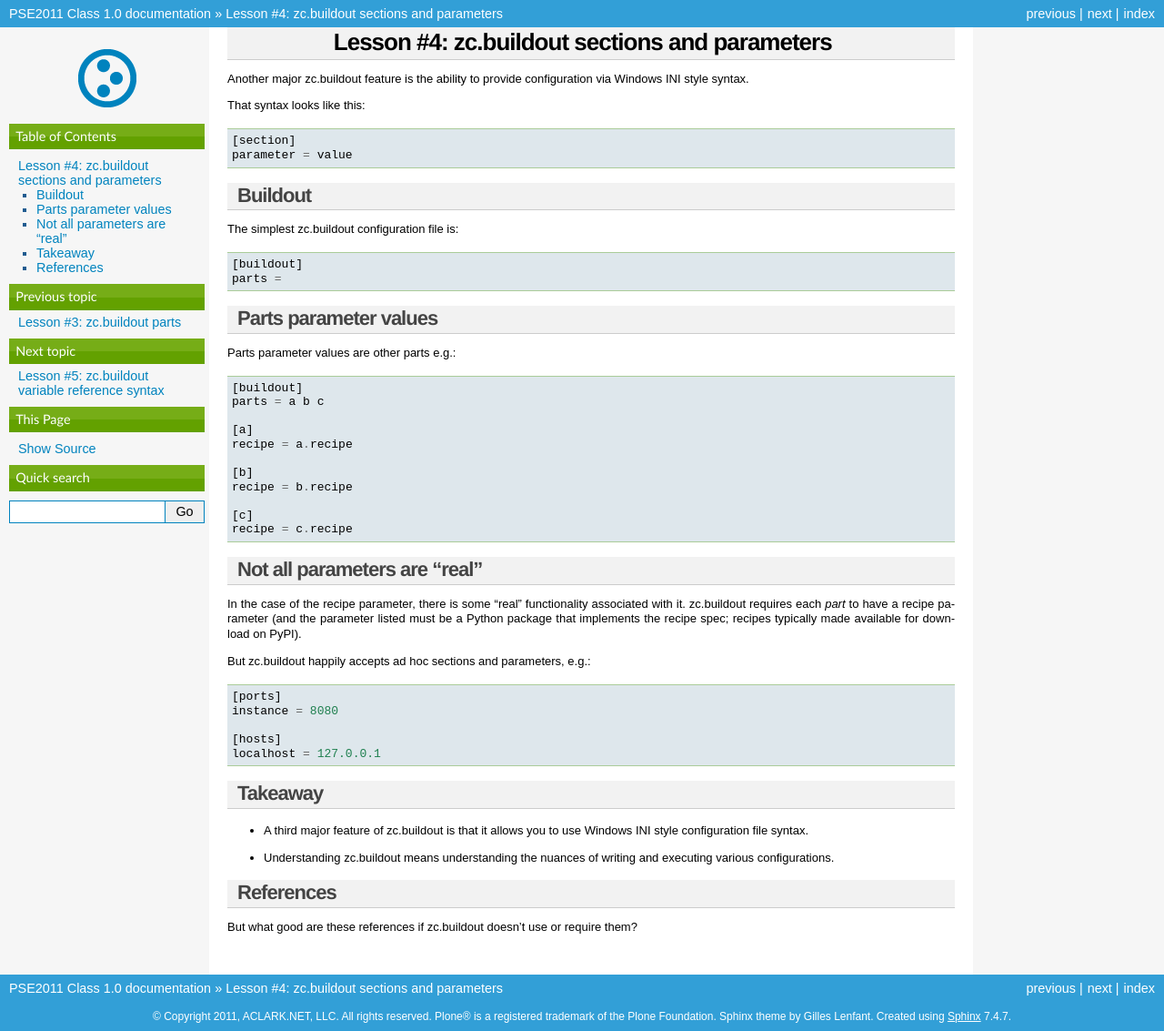
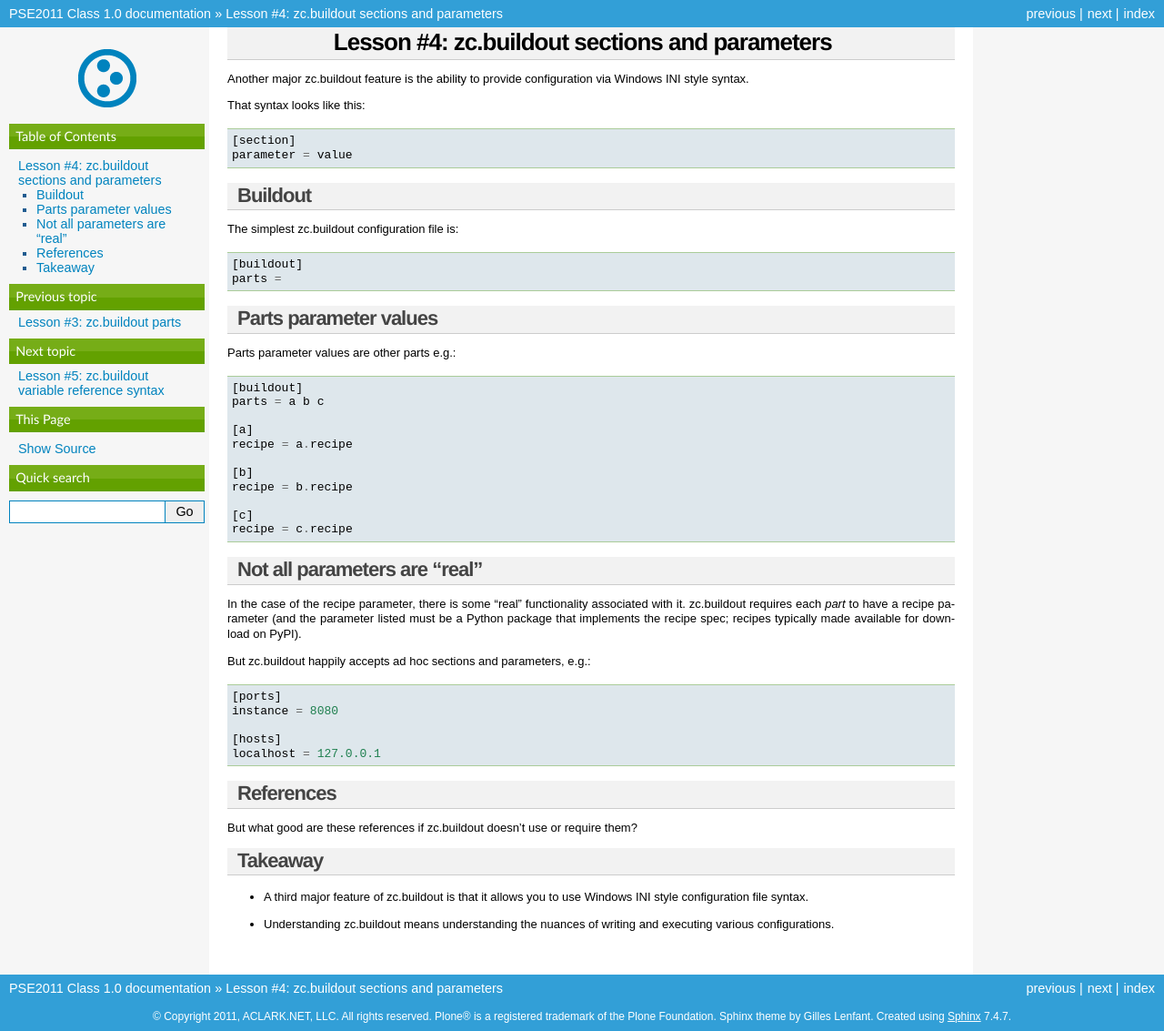
Before and after one commit to aclark4life/PSE2011, a Sphinx documentation site: the page built from docs/4.rst, in a window 1280 px wide. Shown: the whole page at 91% size. Built offline with Sphinx 7.4.7, drawn with Linux system fonts in a browser that asks for light colours.

Commit message:
Update docs

```diff
--- a/docs/4.rst
+++ b/docs/4.rst
@@ -50,13 +50,13 @@ But zc.buildout happily accepts ad hoc sections and parameters, e.g.::
     [hosts]
     localhost = 127.0.0.1
 
+References
+----------
+
+But what good are these references if zc.buildout doesn't use or require them?
+
 Takeaway
 --------
 
 * A third major feature of zc.buildout is that it allows you to use Windows INI style configuration file syntax.
 * Understanding zc.buildout means understanding the nuances of writing and executing various configurations.
-
-References
-----------
-
-But what good are these references if zc.buildout doesn't use or require them?
```
